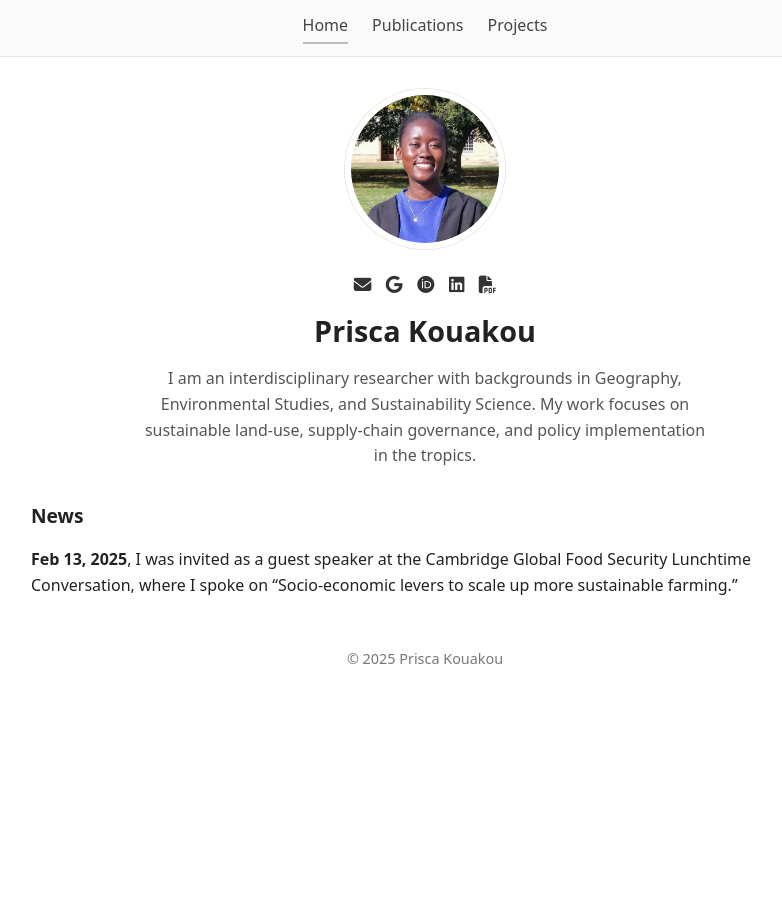
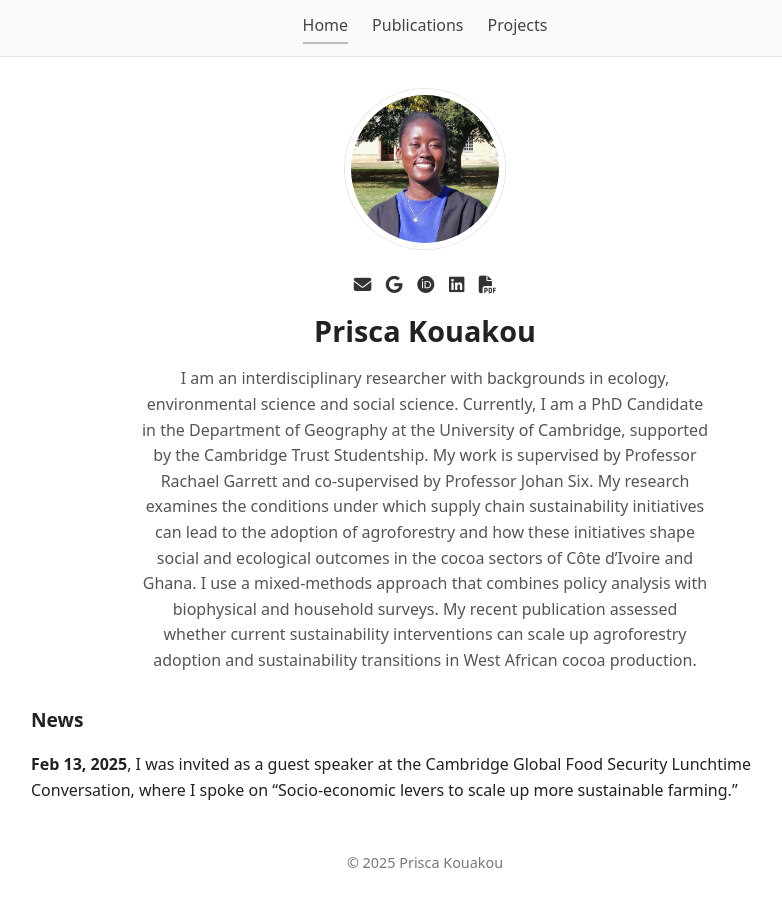
Before and after one commit to priscakmkouakou/priscakmkouakou.github.io, a Jekyll site: the page built from index.md, in a window 1280 px wide. Shown: the whole page, without its empty margins (215-997 px from the left). Built offline with Jekyll 4.4.1, drawn with Linux system fonts in a browser that asks for light colours.

Commit message:
Update index.md

```diff
--- a/index.md
+++ b/index.md
@@ -14,8 +14,11 @@ layout: default
   </div>
   <h1 class="hero-name">Prisca Kouakou</h1>
   <p class="lead">
-    I am an interdisciplinary researcher with backgrounds in Geography, Environmental Studies, and Sustainability Science.
-    My work focuses on sustainable land-use, supply-chain governance, and policy implementation in the tropics.
+   I am an interdisciplinary researcher with backgrounds in ecology, environmental science and social science. Currently, I am a PhD Candidate in the Department of Geography at the University of Cambridge, supported by the Cambridge Trust Studentship. My work is supervised by Professor Rachael Garrett and co-supervised by Professor Johan Six.
+
+My research examines the conditions under which supply chain sustainability initiatives can lead to the adoption of agroforestry and how these initiatives shape social and ecological outcomes in the cocoa sectors of Côte d’Ivoire and Ghana. I use a mixed-methods approach that combines policy analysis with biophysical and household surveys.
+
+My recent publication assessed whether current sustainability interventions can scale up agroforestry adoption and sustainability transitions in West African cocoa production.
   </p>
 </div>
 
```
